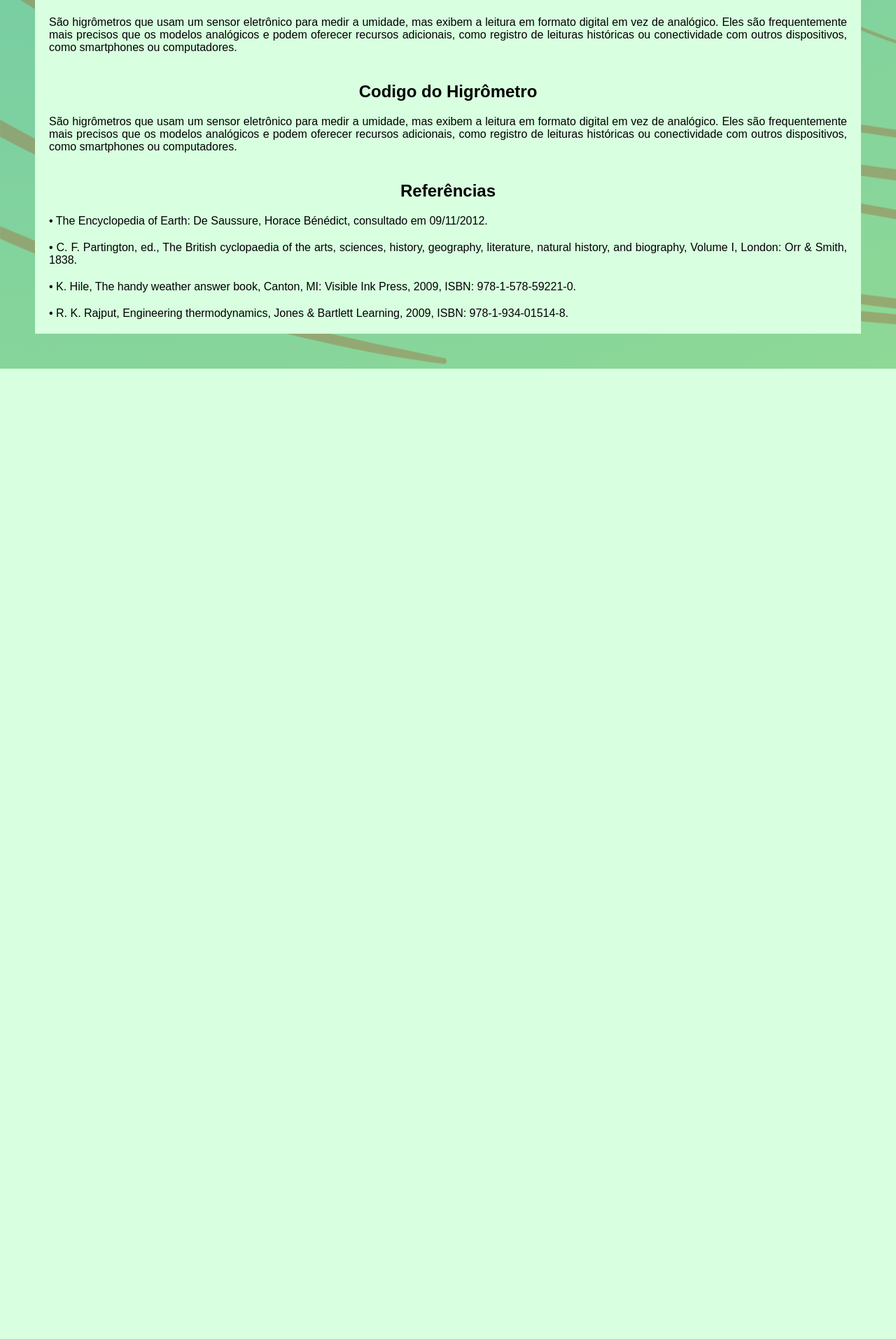
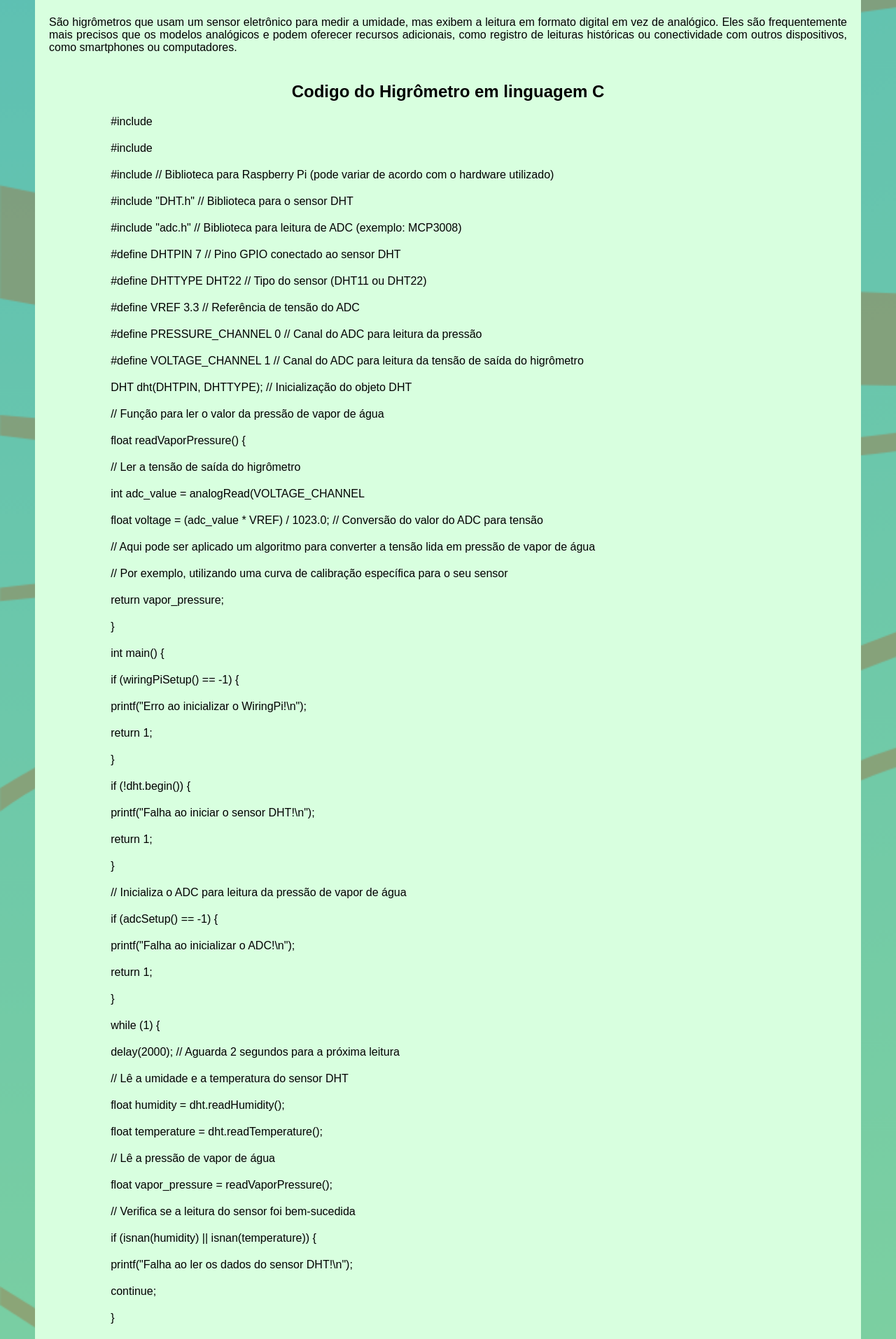
Before and after one commit to SkiaLupus/MeioAmbiente2, a PHP site: the page made by htdocs/dashboard/Higrômetro.php in a window 1280 px wide. Shown: the part 2191-4105 px from the top of the page at 70% size. Before the commit the page ends 2718 px from the top, so only its background shows below. Run offline with PHP 8.4, Linux system fonts and the light colour scheme.

Commit message:
Update Higrômetro.php

```diff
--- a/htdocs/dashboard/Higrômetro.php
+++ b/htdocs/dashboard/Higrômetro.php
@@ -15,6 +15,7 @@
                 <li><a href="#artigo2">Higrômetros Mecânicos</a></li>
                 <li><a href="#artigo3">Higrômetro Analógico</a></li>
                 <li><a href="#artigo4">Higrômetro Digital</a></li>
+                <li><a href="#artigo5">Codigo do Higrômetro</a></li>
             </ul>
         </nav>
 <section id="artigo1">
@@ -59,11 +60,87 @@
 
                 <p>São higrômetros que usam um sensor eletrônico para medir a umidade, mas exibem a leitura em formato digital em vez de analógico. Eles são frequentemente mais precisos que os modelos analógicos e podem oferecer recursos adicionais, como registro de leituras históricas ou conectividade com outros dispositivos, como smartphones ou computadores.</p>
                 </article>
-            <section id="artigo4">
+            <section id="artigo5">
             <article>
-                <h2>Codigo do Higrômetro</h2>
+                <h2>Codigo do Higrômetro em linguagem C </h2>
+                <p>#include <stdio.h></stdio.h></p>
+<p>#include <stdlib.h></p>
+<p>#include <wiringPi.h> // Biblioteca para Raspberry Pi (pode variar de acordo com o hardware utilizado)</p>
+<p>#include "DHT.h"     // Biblioteca para o sensor DHT</p>
+<p>#include "adc.h"     // Biblioteca para leitura de ADC (exemplo: MCP3008)</p>
 
-                <p>São higrômetros que usam um sensor eletrônico para medir a umidade, mas exibem a leitura em formato digital em vez de analógico. Eles são frequentemente mais precisos que os modelos analógicos e podem oferecer recursos adicionais, como registro de leituras históricas ou conectividade com outros dispositivos, como smartphones ou computadores.</p>
+<p>#define DHTPIN 7        // Pino GPIO conectado ao sensor DHT</p>
+<p>#define DHTTYPE DHT22   // Tipo do sensor (DHT11 ou DHT22)</p>
+<p>#define VREF 3.3        // Referência de tensão do ADC</p>
+<p>#define PRESSURE_CHANNEL 0 // Canal do ADC para leitura da pressão</p>
+<p>#define VOLTAGE_CHANNEL 1 // Canal do ADC para leitura da tensão de saída do higrômetro</p>
+
+<p>DHT dht(DHTPIN, DHTTYPE); // Inicialização do objeto DHT</p>
+
+<p>// Função para ler o valor da pressão de vapor de água</p>
+<p>float readVaporPressure() {</p>
+  <p>  // Ler a tensão de saída do higrômetro</p>
+  <p>  int adc_value = analogRead(VOLTAGE_CHANNEL</p>
+   <p> float voltage = (adc_value * VREF) / 1023.0; // Conversão do valor do ADC para tensão</p>
+   <p> // Aqui pode ser aplicado um algoritmo para converter a tensão lida em pressão de vapor de água</p>
+  <p>  // Por exemplo, utilizando uma curva de calibração específica para o seu sensor</p>
+  <p>  return vapor_pressure;</p>
+<p>}</p>
+
+<p>int main() {</p>
+   <p> if (wiringPiSetup() == -1) {</p>
+   <p>     printf("Erro ao inicializar o WiringPi!\n");</p>
+    <p>    return 1;</p>
+   <p> }</p>
+
+  <p>  if (!dht.begin()) {</p>
+  <p>      printf("Falha ao iniciar o sensor DHT!\n");</p>
+   <p>     return 1;</p>
+   <p> }</p>
+
+  <p>  // Inicializa o ADC para leitura da pressão de vapor de água</p>
+  <p>  if (adcSetup() == -1) {</p>
+   <p>     printf("Falha ao inicializar o ADC!\n");</p>
+   <p>     return 1;</p>
+  <p>  }</p>
+
+  <p>  while (1) {</p>
+       <p> delay(2000); // Aguarda 2 segundos para a próxima leitura</p>
+
+       <p> // Lê a umidade e a temperatura do sensor DHT</p>
+      <p>  float humidity = dht.readHumidity();</p>
+       <p> float temperature = dht.readTemperature();</p>
+
+       <p> // Lê a pressão de vapor de água</p>
+      <p>  float vapor_pressure = readVaporPressure();</p>
+
+      <p>  // Verifica se a leitura do sensor foi bem-sucedida</p>
+      <p>  if (isnan(humidity) || isnan(temperature)) {</p>
+       <p>     printf("Falha ao ler os dados do sensor DHT!\n");</p>
+        <p>    continue;</p>
+       <p> }</p>
+
+       <p> // Verifica se a leitura da pressão de vapor de água foi bem-sucedida</p>
+       <p> if (vapor_pressure == -1) {</p>
+          <p>  printf("Falha ao ler os dados do higrômetro!\n");</p>
+          <p>  continue;</p>
+       <p> }</p>
+       <p> // Calcula a umidade relativa do ar</p>
+       <p> float relative_humidity = (vapor_pressure / 610.78) * 100; // Calculando a umidade relativa do ar com base na pressão de vapor de água</p>
+
+       <p> // Aqui podem ser aplicadas técnicas avançadas de processamento de sinais para garantir precisão</p>
+      <p>  // Por exemplo, filtragem de dados, compensação de erros, etc.</p>
+
+       <p> // Exibe os resultados</p>
+       <p> printf("Umidade: %.2f%%\n", humidity);</p>
+        <p>printf("Temperatura: %.2f°C\n", temperature);</p>
+       <p> printf("Pressão de Vapor de Água: %.2f Pa\n", vapor_pressure);</p>
+        <p>printf("Umidade Relativa do Ar: %.2f%%\n", relative_humidity);</p>
+    <p>}</p>
+
+    <p>return 0;</p>
+<p>}</p>
+<p>.</p>
                 </article>
         </section>
         <section id="Referencias">
```
